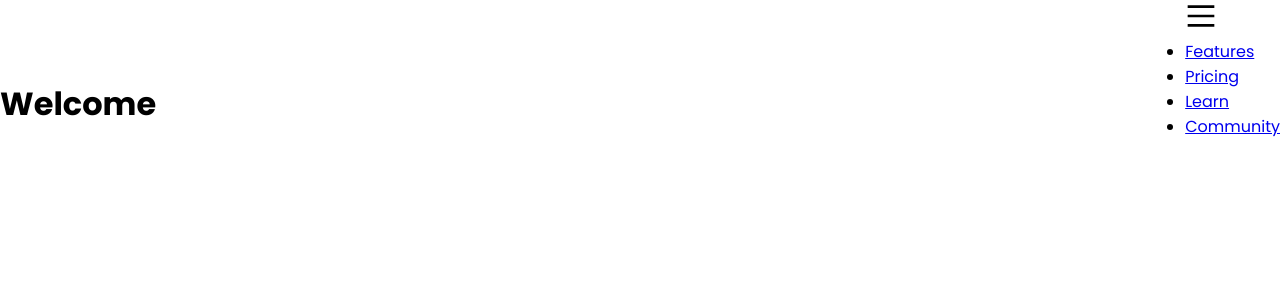
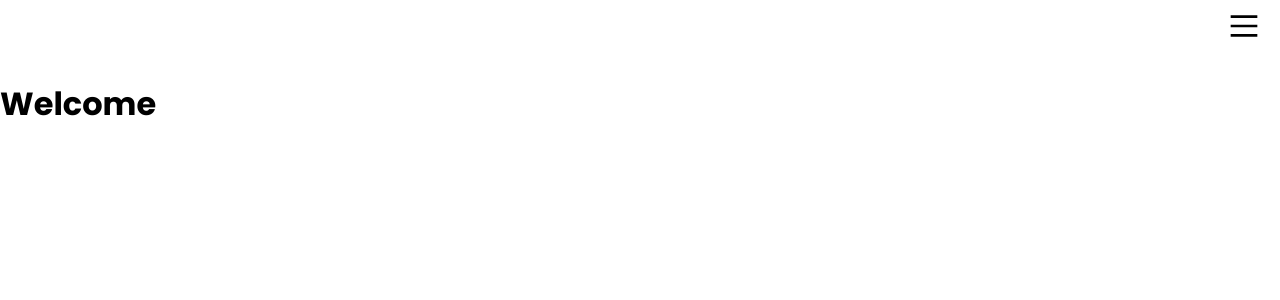
Before and after one commit to mata0050/Components, a React (Create React App) app: page / in a window 1280 px wide. Shown: the top 300 px of the page. Built offline with nearby package versions, Linux system fonts and the light colour scheme.

Commit message:
Navbar functionality added

```diff
--- a/src/components/Navbar.jsx
+++ b/src/components/Navbar.jsx
@@ -9,16 +9,21 @@ import logo from '../image/electric-car.png';
 function Navbar() {
   const [menuState, setMenuState] = useState(false);
 
+  const openMenu = () => setMenuState((prevState) => !prevState);
+
   const menuIconStyle = {
     fontSize: '2rem',
+    position: 'absolute',
+    top: 10,
+    right: 20,
   };
 
   return (
     <StyledNavbar>
       {menuState ? (
-        <GrClose style={menuIconStyle} />
+        <GrClose style={menuIconStyle} onClick={openMenu} />
       ) : (
-        <GrMenu style={menuIconStyle} />
+        <GrMenu style={menuIconStyle} onClick={openMenu} />
       )}
 
       <div className='logo'>
@@ -28,20 +33,35 @@ function Navbar() {
         </Link>
       </div>
 
+      {menuState && (
         <ul>
-        <li>
-          <Link to='features'>Features</Link>
+          <li className='home-link'>
+            <Link to='/' onClick={openMenu}>
+              Home
+            </Link>
           </li>
           <li>
-          <Link to='pricing'>Pricing</Link>
+            <Link to='features' onClick={openMenu}>
+              Features
+            </Link>
           </li>
           <li>
-          <Link to='learn'>Learn</Link>
+            <Link to='pricing' onClick={openMenu}>
+              Pricing
+            </Link>
           </li>
           <li>
-          <Link to='community'>Community</Link>
+            <Link to='learn' onClick={openMenu}>
+              Learn
+            </Link>
+          </li>
+          <li>
+            <Link to='community' onClick={openMenu}>
+              Community
+            </Link>
           </li>
         </ul>
+      )}
     </StyledNavbar>
   );
 }
@@ -57,8 +77,19 @@ const StyledNavbar = styled.header`
     display: none;
   }
 
-  ul{
+  ul {
+    margin: 50px 30px 0;
+    li {
+      list-style: none;
+      margin-bottom: 10px;
+      cursor: pointer;
 
+      a {
+        text-decoration: none;
+        font-size: 1.1rem;
+        color: ${({ theme }) => theme.colors.black};
+      }
+    }
   }
   /* @media only screen and (min-width: ${({ theme }) => theme.mobile.xSmall}) {
   } */
```
Lines whose indentation alone changed are shown as unchanged.
